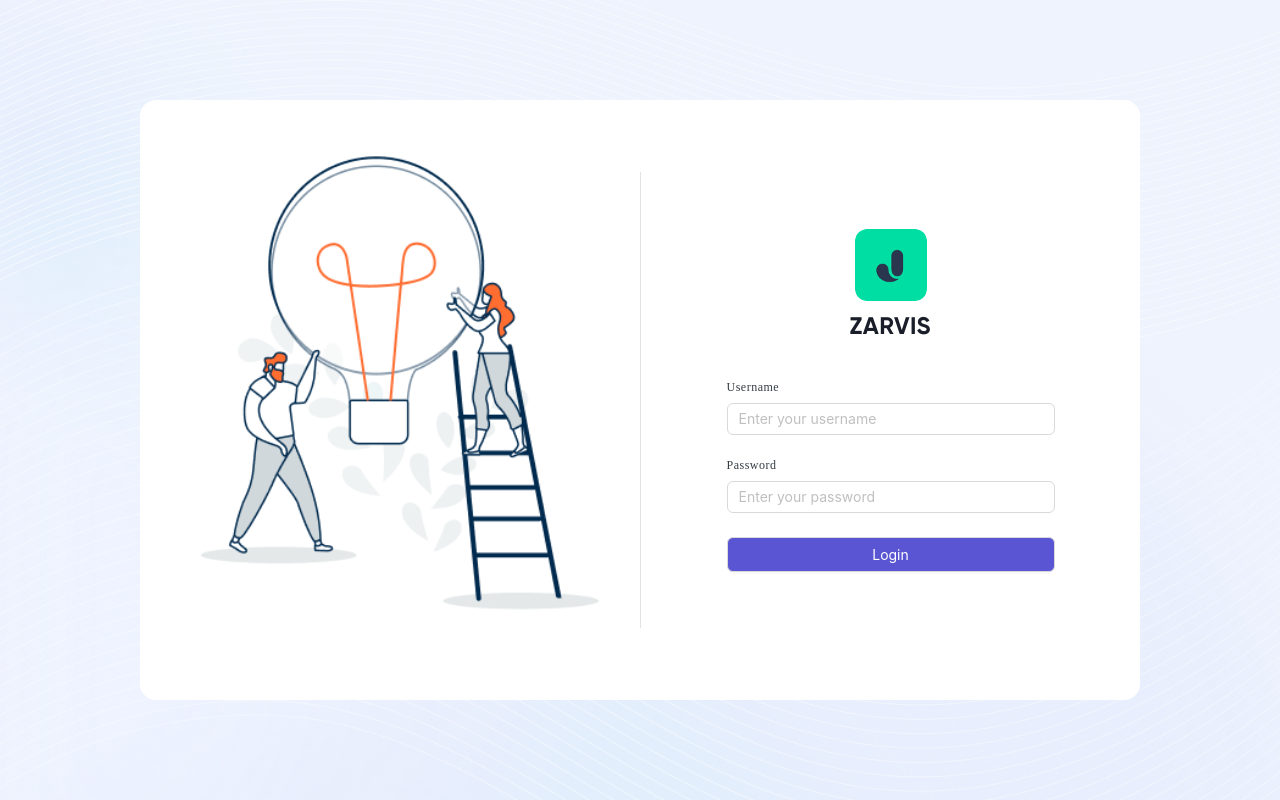
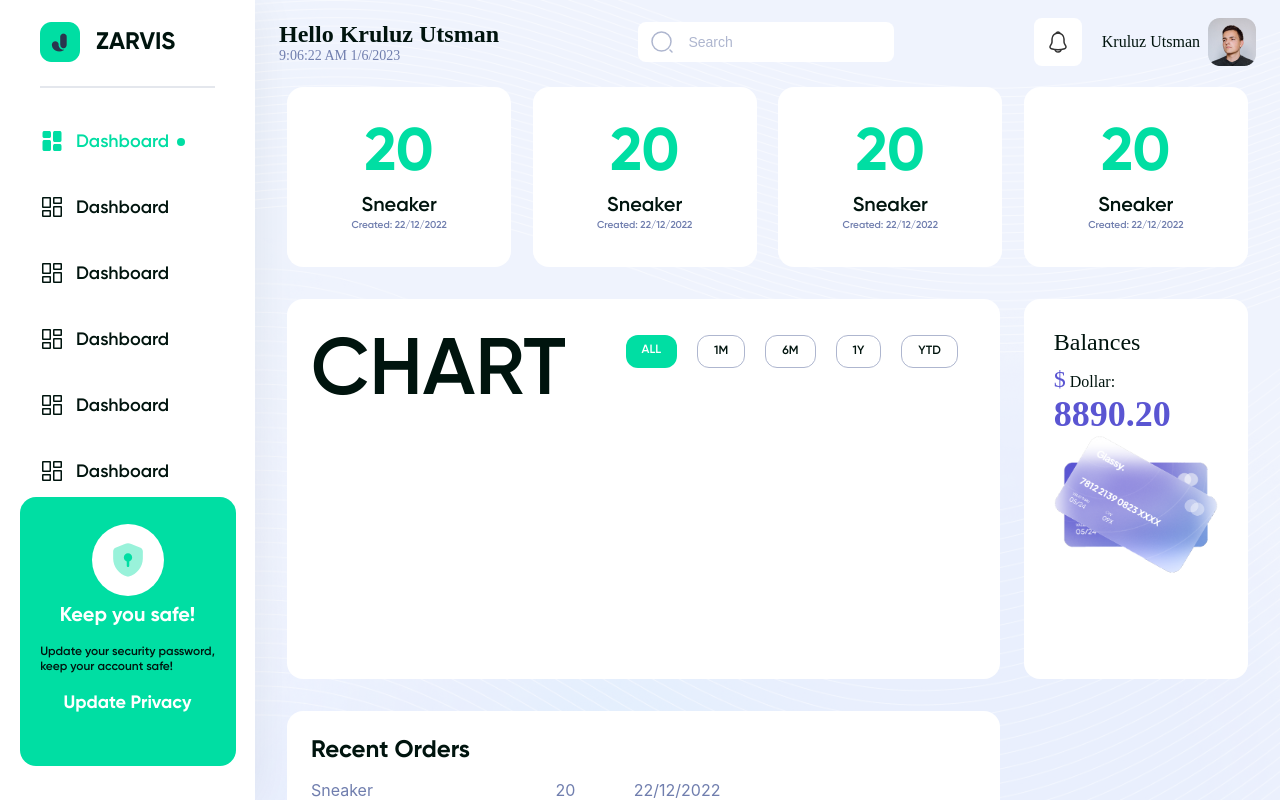
Before and after one commit to Khanhnqps10920/t-dashboard, a React (Vite) app: page / in a window 1280 px wide. Before the commit this address led to /login. Shown: the top 800 px of the page. Built offline with nearby package versions, Linux system fonts and the light colour scheme; a web font is replaced by a local one.

Commit message:
init index draft

```diff
--- a/src/App.tsx
+++ b/src/App.tsx
@@ -15,7 +15,7 @@ function App() {
 
   return (
     <BrowserRouter>
-      <AuthContextProvider authProvider={authProvider}>
+      {/* <AuthContextProvider authProvider={authProvider}> */}
       <Routes>
         <Route path={pages.DASHBOARD} element={<PrivateRoute />}>
           <Route path={pages.DASHBOARD} element={<DashboardLayout type='dashboard' />}>
@@ -28,7 +28,7 @@ function App() {
           <Route index element={<Login />} />
         </Route>
       </Routes>
-      </AuthContextProvider>
+      {/* </AuthContextProvider> */}
     </BrowserRouter>
   );
 }
--- a/src/components/DashboardLayout/DashboardLayout.tsx
+++ b/src/components/DashboardLayout/DashboardLayout.tsx
@@ -28,7 +28,7 @@ type ContentPropsType = {
 const Content = styled.div<ContentPropsType>`
   flex:1;
   padding: ${props => props.dashboard
-    ? "3px 32px"
+    ? "3px 32px 34px"
     : "38px 24px"};
 `;
 type DashBoardConfigType = {
--- /dev/null
+++ b/src/components/Home/Balances.tsx
@@ -0,0 +1,23 @@
+import balanceImg from '../../assets/image/balanceIllustration.png'
+import './styles/Balances.scss'
+
+const balanceAmount = 8890.20;
+
+const Balances = () => {
+    return (
+        <div className="balances">
+            <h2 className='balances__title'>Balances</h2>
+            <div className="balances__amount">
+                <p className="balances__amount__top">
+                    <span className='currency'>$</span> Dollar:
+                </p>
+                <p className="balances__amount__bottom">{balanceAmount.toFixed(2)}</p>
+            </div>
+            <div className="balances__img">
+                <img src={balanceImg} />
+            </div>
+        </div>
+    )
+}
+
+export default Balances
--- /dev/null
+++ b/src/components/Home/Order.tsx
@@ -0,0 +1,23 @@
+import './styles/Order.scss'
+
+export type OrderType = {
+    amount: number,
+    product: string,
+    date: string,
+}
+
+type OrderPropsType = {
+    order: OrderType
+}
+
+const Order = ({ order }: OrderPropsType) => {
+    return (
+        <div className="order">
+            <h2 className='order__amount'>{order.amount}</h2>
+            <p className='order__product'>{order.product}</p>
+            <p className='order__date'>Created: {order.date}</p>
+        </div>
+    )
+}
+
+export default Order
--- /dev/null
+++ b/src/components/Home/RecentOrders.tsx
@@ -0,0 +1,56 @@
+import { Table } from 'antd'
+import { OrderType } from './Order'
+import { ColumnsType } from 'antd/es/table'
+import './styles/RecentOrders.scss'
+
+type RecentOrdersDataType = OrderType & { key: string }
+
+
+const columns: ColumnsType<RecentOrdersDataType> = [
+    {
+        title: 'Product',
+        dataIndex: 'product',
+        key: 'product',
+    },
+    {
+        title: 'Amount',
+        dataIndex: 'amount',
+        key: 'amount',
+    },
+    {
+        title: 'Created on',
+        dataIndex: 'date',
+        key: 'date',
+    }
+]
+
+const data: RecentOrdersDataType[] = [
+    {
+        key: '1',
+        product: 'Sneaker',
+        amount: 20,
+        date: '22/12/2022'
+    },
+    {
+        key: '2',
+        product: 'Sneaker',
+        amount: 20,
+        date: '22/12/2022'
+    },
+    {
+        key: '3',
+        product: 'Sneaker',
+        amount: 20,
+        date: '22/12/2022'
+    },
+]
+
+
+const RecentOrders = () => {
+    return <div className='recent-orders'>
+        <h2>Recent Orders</h2>
+        <Table showHeader={false} columns={columns} dataSource={data} pagination={false} />
+    </div>
+}
+
+export default RecentOrders
--- /dev/null
+++ b/src/components/Home/Stats.tsx
@@ -0,0 +1,20 @@
+import './styles/Stats.scss'
+
+const Stats = () => {
+    return (
+        <div className="stats">
+            <div className="tabs">
+                <span className='tab active'>ALL</span>
+                <span className='tab'>1M</span>
+                <span className='tab'>6M</span>
+                <span className='tab'>1Y</span>
+                <span className='tab'>YTD</span>
+            </div>
+            <div className="chart">
+                CHART
+            </div>
+        </div>
+    )
+}
+
+export default Stats
--- a/src/components/Home/index.tsx
+++ b/src/components/Home/index.tsx
@@ -1,5 +1,57 @@
 import React from 'react';
+import './styles/Home.scss'
+import Order from './Order';
+import Stats from './Stats';
+import Balances from './Balances';
+import RecentOrders from './RecentOrders';
 
+
+const orders = [
+  {
+    amount: 20,
+    product: 'Sneaker',
+    date: '22/12/2022'
+  },
+  {
+    amount: 20,
+    product: 'Sneaker',
+    date: '22/12/2022'
+  },
+  {
+    amount: 20,
+    product: 'Sneaker',
+    date: '22/12/2022'
+  },
+  {
+    amount: 20,
+    product: 'Sneaker',
+    date: '22/12/2022'
+  },
+
+]
+
+const balanceAmount = '9988.79';
 export const Home = () => {
-  return <div>Dashboard</div>;
+
+  const renderedOrders = orders.map((order, index) => (
+    <Order key={index} order={order} />
+  ))
+
+  return <div className='home'>
+    <div className="top row">
+      <div className='orders'>
+        {renderedOrders}
+      </div>
+    </div>
+
+    <div className="middle row">
+      <Stats />
+      <Balances />
+    </div>
+
+    <div className="bottom row">
+      <RecentOrders />
+      <div className="team"></div>
+    </div>
+  </div>
 };
--- /dev/null
+++ b/src/components/Home/styles/Balances.scss
@@ -0,0 +1,44 @@
+@import './Home.scss';
+
+.balances {
+    @include indexCard();
+    width: calc(25% - 1.6rem);
+    height: 38rem;
+    padding: 3rem;
+    font-family: 'Poppins';
+
+    &__title {
+        font-weight: 400;
+        font-size: 2.4rem;
+        margin-bottom: 1rem;
+    }
+
+    &__amount {
+        &__top {
+            .currency {
+                font-size: 2.4rem;
+                color: $Theme-Color-Blue;
+            }
+
+            font-size: 1.6rem;
+            font-weight: 400;
+        }
+
+        &__bottom {
+            font-size: 3.6rem;
+            color: $Theme-Color-Blue;
+            font-weight: 700;
+        }
+    }
+
+    &__img {
+        display: flex;
+        justify-content: center;
+        width: 100%;
+
+        img {
+            display: block;
+            max-width: 23rem;
+        }
+    }
+}
--- /dev/null
+++ b/src/components/Home/styles/Home.scss
@@ -0,0 +1,30 @@
+@import '../../../Variable.scss';
+
+@mixin indexCard {
+    background-color: $Theme-White;
+    border-radius: 1.6rem;
+}
+
+.home {
+    .row {
+        margin-bottom: 3.2rem;
+    }
+
+    .top {
+        .orders {
+            display: flex;
+            justify-content: space-between;
+        }
+    }
+
+    .middle {
+        display: flex;
+        justify-content: space-between;
+    }
+
+    .bottom {
+        &.row {
+            margin-bottom: 0;
+        }
+    }
+}
--- /dev/null
+++ b/src/components/Home/styles/Order.scss
@@ -0,0 +1,27 @@
+@import '../styles/Home.scss';
+
+.order {
+    @include indexCard();
+    height: 18rem;
+    width: calc(100%/4 - 1.6rem);
+    display: flex;
+    flex-direction: column;
+    justify-content: center;
+    align-items: center;
+    font-family: 'Gilroy';
+
+    &__amount {
+        font-size: 6rem;
+        color: $Theme-Color-Green;
+        line-height: 1;
+        margin-bottom: 1rem;
+    }
+
+    &__product {
+        font-size: 2rem;
+    }
+
+    &__date {
+        color: $Date-Text-Color;
+    }
+}
--- /dev/null
+++ b/src/components/Home/styles/RecentOrders.scss
@@ -0,0 +1,29 @@
+@import './Home.scss';
+
+.recent-orders {
+    @include indexCard();
+    padding: 2.4rem 2.4rem 1.8rem 2.4rem;
+    width: calc(75% - 0.8rem);
+    font-family: 'Gilroy';
+
+    h2 {
+        font-size: 2.4rem;
+    }
+
+    .ant-table-wrapper .ant-table {
+        border-radius: none;
+        background-color: transparent;
+        border: none;
+    }
+
+    .ant-table-wrapper .ant-table-tbody .ant-table-row {
+        border: none;
+    }
+
+    .ant-table-wrapper .ant-table-tbody>tr td.ant-table-cell {
+        font-size: 1.6rem;
+        background-color: transparent;
+        padding: 1.3rem 0;
+        color: $Date-Text-Color;
+    }
+}
--- /dev/null
+++ b/src/components/Home/styles/Stats.scss
@@ -0,0 +1,37 @@
+@import './Home.scss';
+
+.stats {
+    position: relative;
+    @include indexCard();
+    height: 38rem;
+    width: calc(75% - 0.8rem);
+    font-family: 'Gilroy';
+    padding: 2.4rem;
+
+    .tabs {
+        position: absolute;
+        top: 3.6rem;
+        right: 4.2rem;
+        display: flex;
+        justify-content: end;
+        gap: 2rem;
+
+        .tab {
+            cursor: pointer;
+            font-size: 1.2rem;
+            padding: 0.8rem 1.6rem;
+            border-radius: 1.2rem;
+            border: 1px solid $Search-Placeholder-Color;
+
+            &.active {
+                border: none;
+                background-color: $Theme-Color-Green;
+                color: $Theme-White;
+            }
+        }
+    }
+
+    .chart {
+        font-size: 8rem;
+    }
+}
```
Also changed, not shown: src/assets/image/balanceIllustration.png (added). Lines whose indentation alone changed are shown as unchanged.
